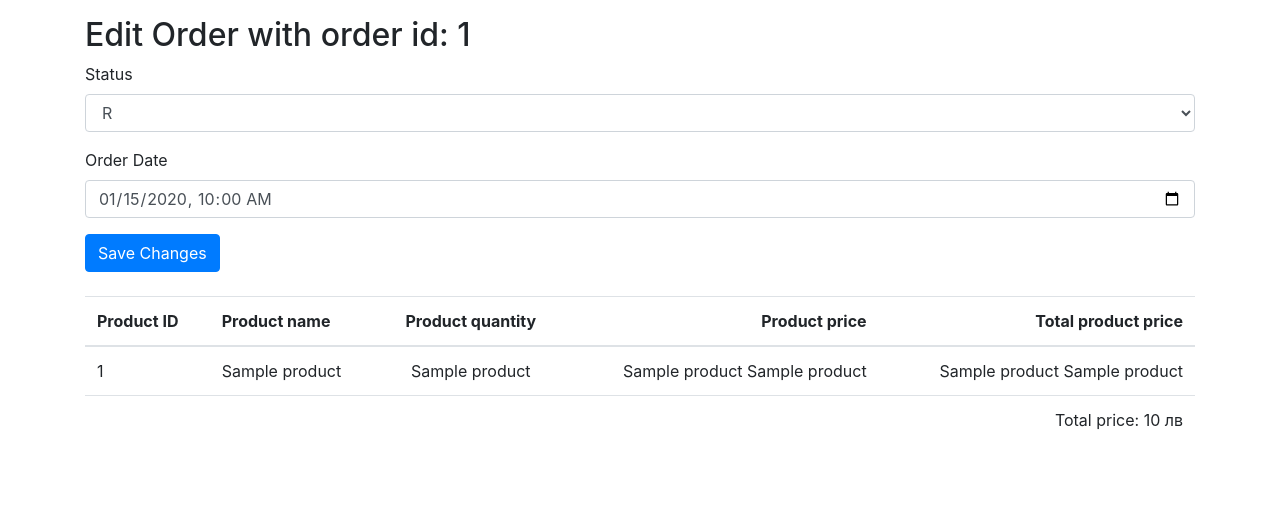
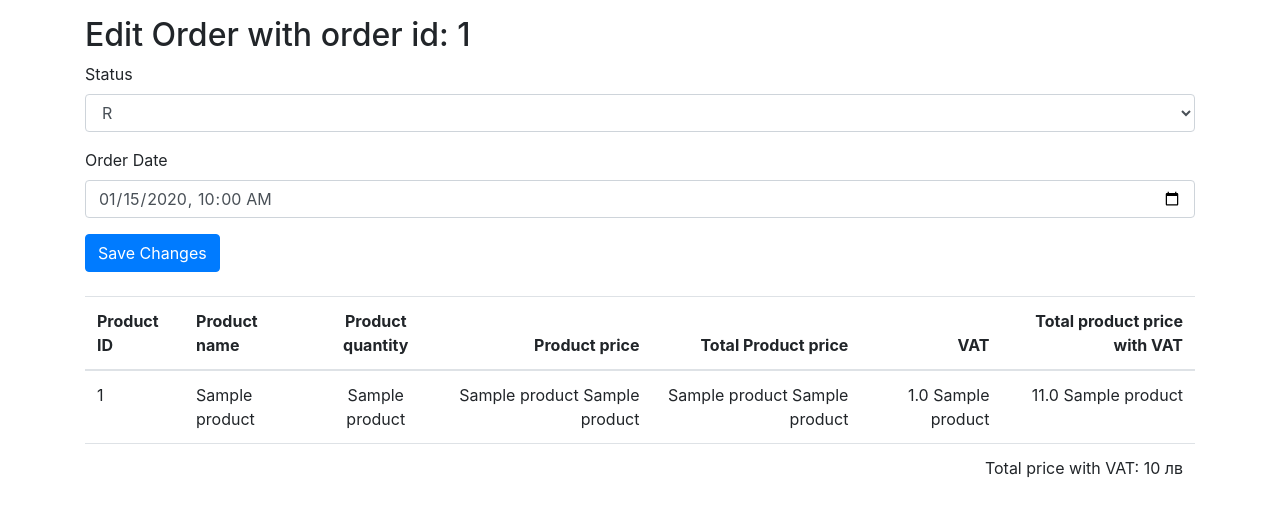
Before and after one commit to Kolpic/Online-Store, a Flask app: template Forum-Project/project/templates/edit_order.html in a window 1280 px wide. Shown: the top 517 px of the page. Run offline with Flask 3, Linux system fonts and the light colour scheme; the template is opened without the code that fills it: most values are stand-ins (such as "Sample title", 1, 10 or a date in 2020); some libraries are stand-ins or nearby versions.

Commit message:
added additional columns in edit order inteface

```diff
--- a/Forum-Project/project/main.py
+++ b/Forum-Project/project/main.py
@@ -2338,21 +2338,28 @@ def back_office_manager(conn, cur, *params):
                         oi.quantity,
                         oi.price,
                         sum(oi.quantity * oi.price) AS total_price,
-                        c.symbol
-                    FROM order_items AS oi
-                    JOIN products    AS p ON oi.product_id = p.id
-                    JOIN currencies  AS c ON p.currency_id = c.id
+                        c.symbol,
+                        oi.vat
+                    FROM order_items                AS oi
+                        JOIN products               AS p ON oi.product_id = p.id
+                        JOIN currencies             AS c ON p.currency_id = c.id
                     WHERE order_id = %s
-                    GROUP BY p.id, p.name, oi.quantity, oi.price, c.symbol
+                        GROUP BY
+                            p.id,
+                            p.name,
+                            oi.quantity,
+                            oi.price,
+                            c.symbol,
+                            oi.vat
                 """, (order_id,))
 
             products_from_order = cur.fetchall()
 
-            all_products_sum = 0
+            all_products_sum_with_vat = 0
             for product in products_from_order:
-                all_products_sum += product[2] * product[3]
-
-            return render_template('edit_order.html', order_id=order_id,statuses=statuses, order_date = formatted_date, products_from_order=products_from_order, all_products_sum=all_products_sum)
+                all_products_sum_with_vat += float(product[2] * product[3]) + (float(product[2] * product[3]) * (float(product[6]) / 100))
+
+            return render_template('edit_order.html', order_id=order_id,statuses=statuses, order_date = formatted_date, products_from_order=products_from_order, all_products_sum=round(all_products_sum_with_vat,2))
 
         elif request.method == 'POST':
 
--- a/Forum-Project/project/templates/edit_order.html
+++ b/Forum-Project/project/templates/edit_order.html
@@ -31,7 +31,9 @@
                     <th>Product name</a></th>
                     <th class="text-center">Product quantity</a></th>
                     <th class="text-right">Product price</th>
-                    <th class="text-right">Total product price</th>
+                    <th class="text-right">Total Product price</th>
+                    <th class="text-right">VAT</th>
+                    <th class="text-right">Total product price with VAT</th>
                 </tr>
             </thead>
             <tbody>
@@ -41,10 +43,13 @@
                     <td>{{ product[1] }}</td>
                     <td class="text-center">{{ product[2] }}</td>
                     <td class="text-right">{{ product[3] }} {{ product[5] }}</td>
+
                     <td class="text-right">{{ product[4] }} {{ product[5] }}</td>
+                    <td class="text-right">{{ (product[4]|float * (product[6]|float / 100))|round(2) }} {{ product[5] }}</td>
+                    <td class="text-right">{{ (product[4]|float + (product[4]|float * (product[6]|float / 100)))|round(2) }} {{ product[5] }}</td>
                 </tr>
                 {% endfor %}
-                <td colspan="5" class="text-right">{{ "Total price:   " }} {{ all_products_sum }} {{"лв"}}</td>
+                <td colspan="7" class="text-right">{{ "Total price with VAT:   " }} {{ all_products_sum }} {{"лв"}}</td>
             </tbody>
             </table>
     </div>
```
